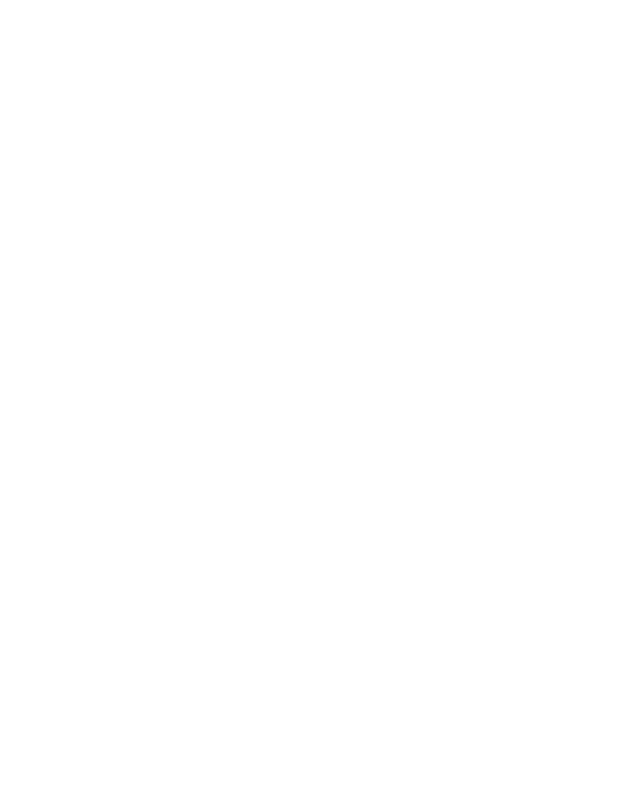
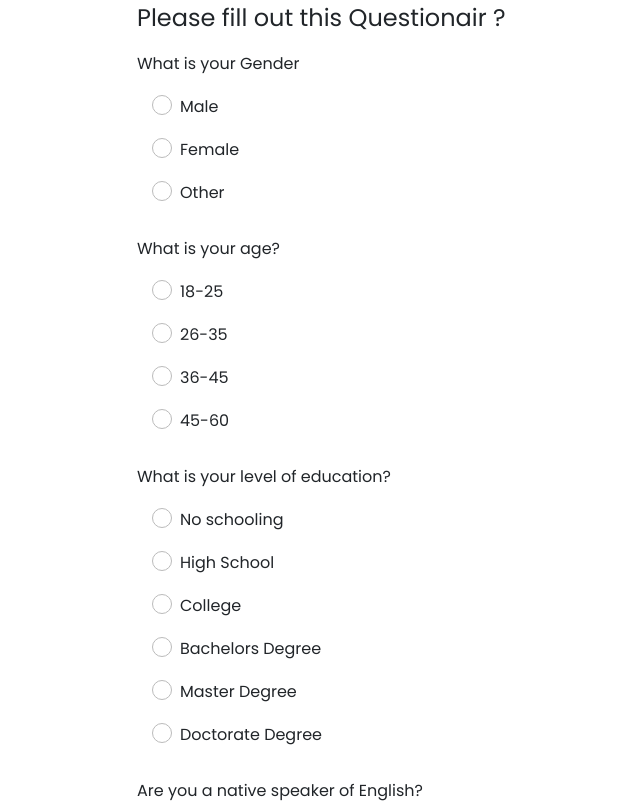
Before and after one commit to AdeelDin92/deployment, a React (Create React App) app: page / in a window 1280 px wide. Before the commit this address had no page. Shown: the top 803 px of the page, without its empty margins (3-643 px from the left). Built offline with nearby package versions, Linux system fonts and the light colour scheme.

Commit message:
updated front end

```diff
--- a/src/components/Questionaries.js
+++ b/src/components/Questionaries.js
@@ -26,7 +26,7 @@
       //navigate("/Description");
 
 
-      const res = fetch("https://crowdsourcingbackend.herokuapp.com//Questions",{
+      const res = fetch("https://crowdsourcingbackend.herokuapp.com//",{
         method:"POST",
         headers:{
           "Content-type" : "application/json"
--- a/src/components/Routing.js
+++ b/src/components/Routing.js
@@ -17,7 +17,7 @@
     <>
       <Router>
         <Routes>
-          <Route path="/Questions" element={<Questionaries />} />
+          <Route path="/" element={<Questionaries />} />
           <Route path="/Description" element={<Description />} />
           <Route path="/Tutorial" element={<Tutorial />} />
           <Route path="/Tutorial1" element={<Tutorial1 />} />
```
